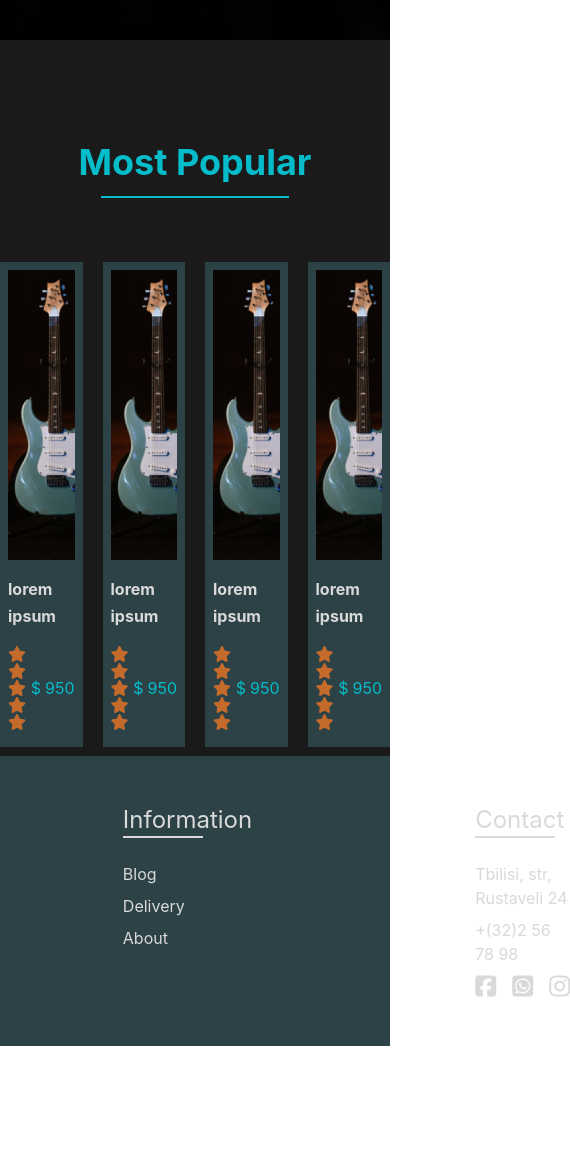
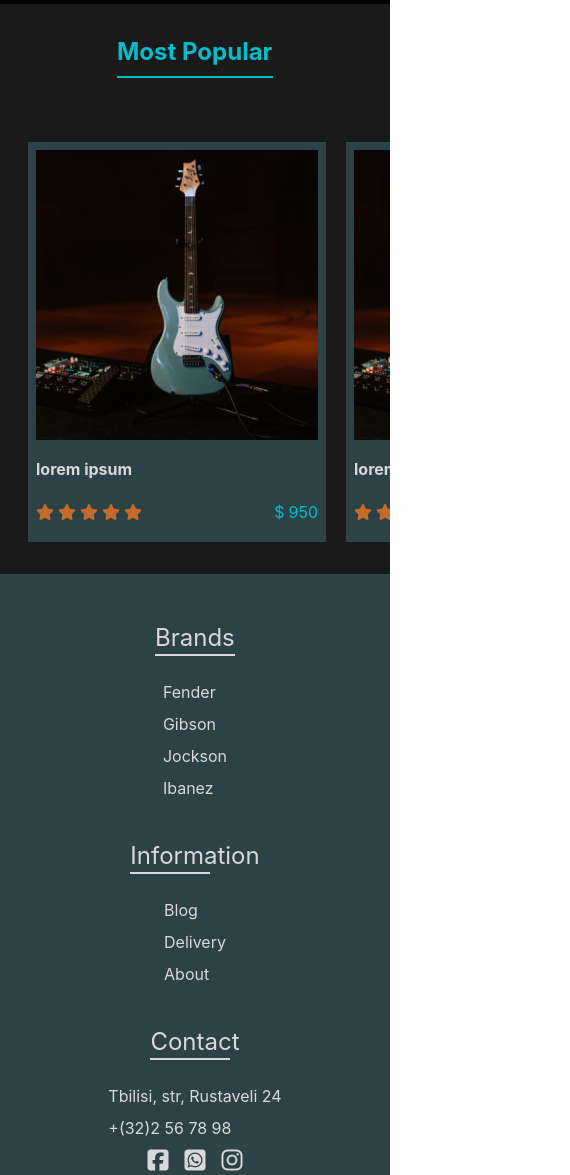
Before and after one commit to LukaElizbarashvili/FinalProject, a plain HTML site: page index.html in a window 390 px wide. Shown: the part 620-1795 px from the top of the page, 570 px wide, since content can reach past the window. Before the commit the page ends 1666 px from the top, so only its background shows below. Drawn offline with Linux system fonts and the light colour scheme.

Commit message:
index done

```diff
--- a/Css/laptop.css
+++ b/Css/laptop.css
@@ -1,5 +1,6 @@
+    /* latop 1439px-769px */
 @media (max-width: 1025px) {
-
+    /* index Page */
     /* header  */
     header {
         padding-inline: 45px;
@@ -28,8 +29,21 @@
     .show {
         left: 0;
     }
+    /* Section 1 */
+    .HomePage_Section1{
+        height: 560px;
+    }
+
     /* Section 2 cards*/
+    .HomePage_Section2{
+        margin-right: 0;
+    }
+    .HomeCardContainer{
+        overflow-x: scroll;
+        padding-left: 45px;
+
+    }
     .Cards{
-        overflow: scroll;
+        flex: 1 0 auto;
     }
 }
--- a/Css/mobile.css
+++ b/Css/mobile.css
@@ -0,0 +1,53 @@
+/* mobile 480px - 320px */
+/* Index page */
+@media (max-width: 481px){
+    /* Header */
+    header{
+        padding: 28px 20px;
+
+    }
+    .HeaderLogo{
+        width: 40px;
+        height: 40px;
+    }
+    .ButtonContainer{
+        column-gap: 16px;
+    }
+    .HeaderButtons{
+        width: 32px;
+        height: 32px;
+    }
+    /* Section 1 */
+    .HomeSection1_Text{
+    font-size: 24px;
+    }
+    /* Section 2 */
+    .HomePage_Section2{
+        padding-block: 32px;
+    }
+    .Section2_Title{
+        font-size: 24px;
+    line-height: 32px;
+    }
+    .HomeCardContainer{
+        padding-left: 28px;
+    }
+    .Section2_Title::after{
+        width: 156px;
+    }
+    .card3{
+        display: none;
+    }
+    /* Footer */
+    footer{
+        flex-direction: column;
+        align-items: center;
+        row-gap: 40px;
+    }
+    .Footer_Section{
+        align-items: center;
+    }
+    .SoctialIconContainer{
+        justify-content: center;
+    }
+}
--- a/Css/style.css
+++ b/Css/style.css
@@ -124,7 +124,7 @@ span{
 
 /* This is The Second Section */
 .HomePage_Section2{
-    height: 716px;
+    /* height: 716px; */
     padding-block: 96px ;
     display: flex;
     flex-direction: column;
@@ -154,6 +154,7 @@ span{
     column-gap: 20px;
 }
 .Cards{
+    flex: 1;
     background-color: #2C4246;
     padding: 8px;
     display: flex;
@@ -165,17 +166,6 @@ span{
 .Cards:hover{
     box-shadow: 0 0 8px 4px #05BCCACC;
 }
-/* @media (max-width:1342px) {
-    .HomeCardContainer {
-        margin-inline-start: 45px;
-        overflow-x: scroll;
-        overflow-y: hidden;
-    }
-
-    .section2 {
-        height: 720px;
-    }
-} */
 .Cards img{
     width: 100%;
     height: 290px;
--- a/Css/tablet.css
+++ b/Css/tablet.css
@@ -0,0 +1,29 @@
+/* tablet 768px -481px */
+    /* Index page */
+    /* Header */
+@media (max-width: 745px) {
+    header{
+        padding-inline: 32px;
+    }
+    /* Sction 1 */
+    .HomePage_Section1{
+        height: 480px;
+    }
+    /* Section 2 */
+    .HomePage_Section2{
+        padding-block: 48px;
+    }
+    .HomeCardContainer{
+        padding-left: 32px;
+
+    }
+    .card4{
+        display: none;
+    }
+    /* Footer */
+    footer{
+    justify-content: space-between;
+    column-gap: 0;
+    padding-inline: 32px;
+    }
+}
--- a/index.html
+++ b/index.html
@@ -102,7 +102,7 @@
                     </section>
 
                 </section>
-                <section class="Cards">
+                <section class="Cards card3">
                     <img src="./Images/HomePageProduct.png" alt="Green Guitar">
                     <section class="HomeCard_Section1">
                         <p class="HomeProduct_Name">lorem ipsum</p>
@@ -122,7 +122,7 @@
                     </section>
 
                 </section>
-                <section class="Cards">
+                <section class="Cards card4">
                     <img src="./Images/HomePageProduct.png" alt="Green Guitar">
                     <section class="HomeCard_Section1">
                         <p class="HomeProduct_Name">lorem ipsum</p>
@@ -193,7 +193,7 @@
                         </li>
                         <li>
                             <a href="tel: +(32)2 56 78 98" class="Footer_Text" target="_blank">
-                                +(32)2 56 78 98
+                            +(32)2 56 78 98
                             </a>
                         </li>
 
```
